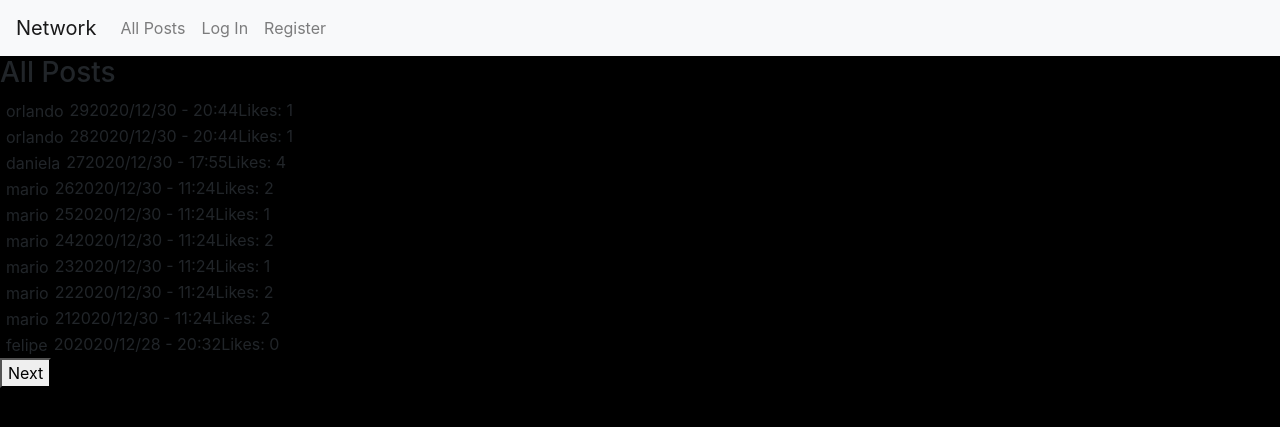
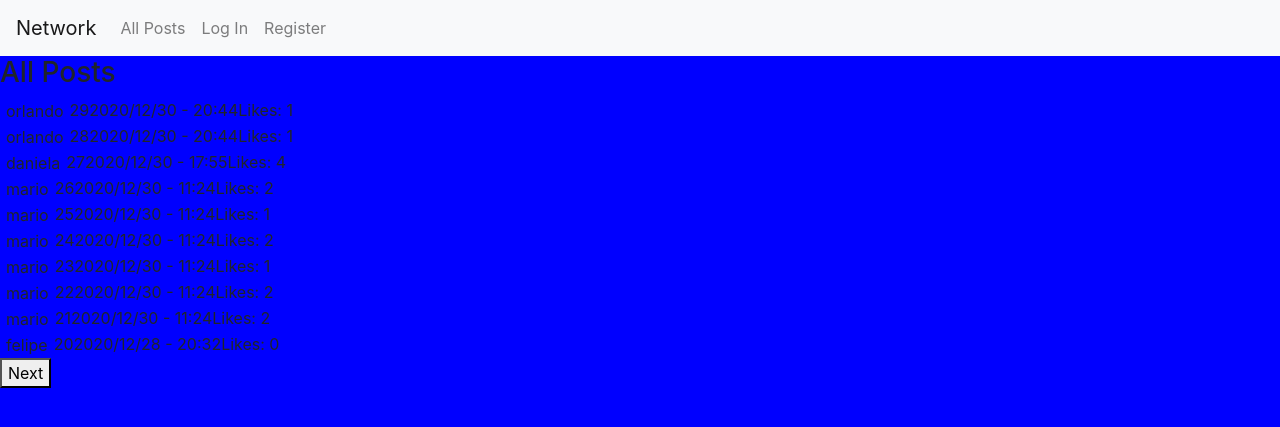
Before and after one commit to FelipeIshara/Network, a Django app: page / in a window 1280 px wide. Shown: the top 427 px of the page. Run offline with Django 3.2, Linux system fonts and the light colour scheme; data comes from the database, SQL or seed files in the repository; style sheets or scripts are compiled from the project's sources; some libraries are stand-ins or nearby versions.

Commit message:
pre-navbar

```diff
--- /dev/null
+++ b/project4/network/static/network/_navbar.scss
@@ -0,0 +1,3 @@
+body{
+    background-color: blue;
+}
--- a/project4/network/static/network/styles.css
+++ b/project4/network/static/network/styles.css
@@ -1,3 +1,6 @@
+body {
+  background-color: blue; }
+
 .unstyle-btn {
   background: none;
   color: inherit;
@@ -6,7 +9,4 @@
   cursor: pointer;
   outline: inherit; }
 
-body {
-  background-color: black; }
-
 /*# sourceMappingURL=styles.css.map */
--- a/project4/network/static/network/styles.scss
+++ b/project4/network/static/network/styles.scss
@@ -1,3 +1,5 @@
+@import './navbar';
+
 .unstyle-btn{
 	background: none;
 	color: inherit;
@@ -6,7 +8,3 @@
 	cursor: pointer;
 	outline: inherit;
 }
-
-body{
-	background-color: black;
-}
```
Also changed, not shown: 1 other file.
